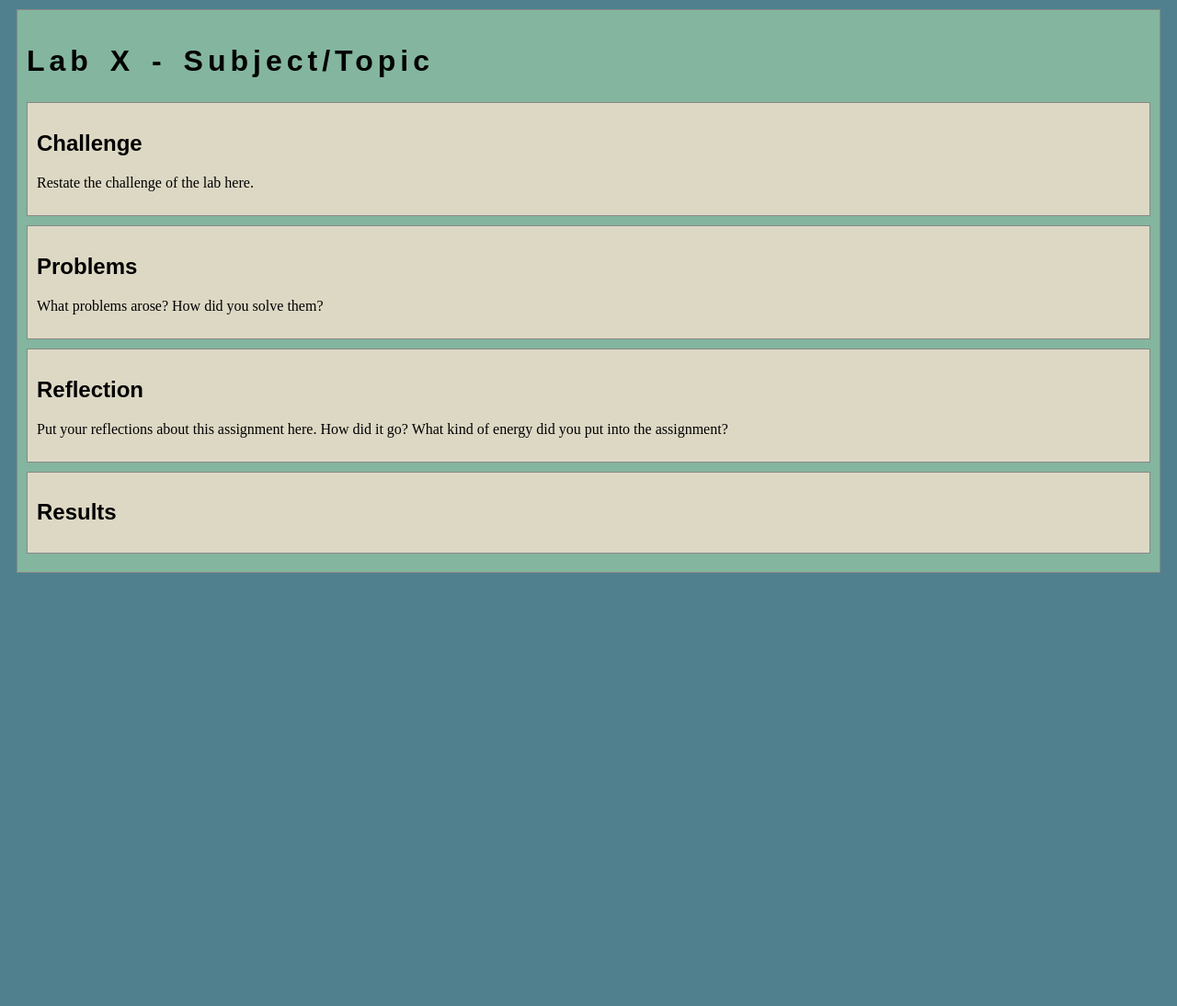
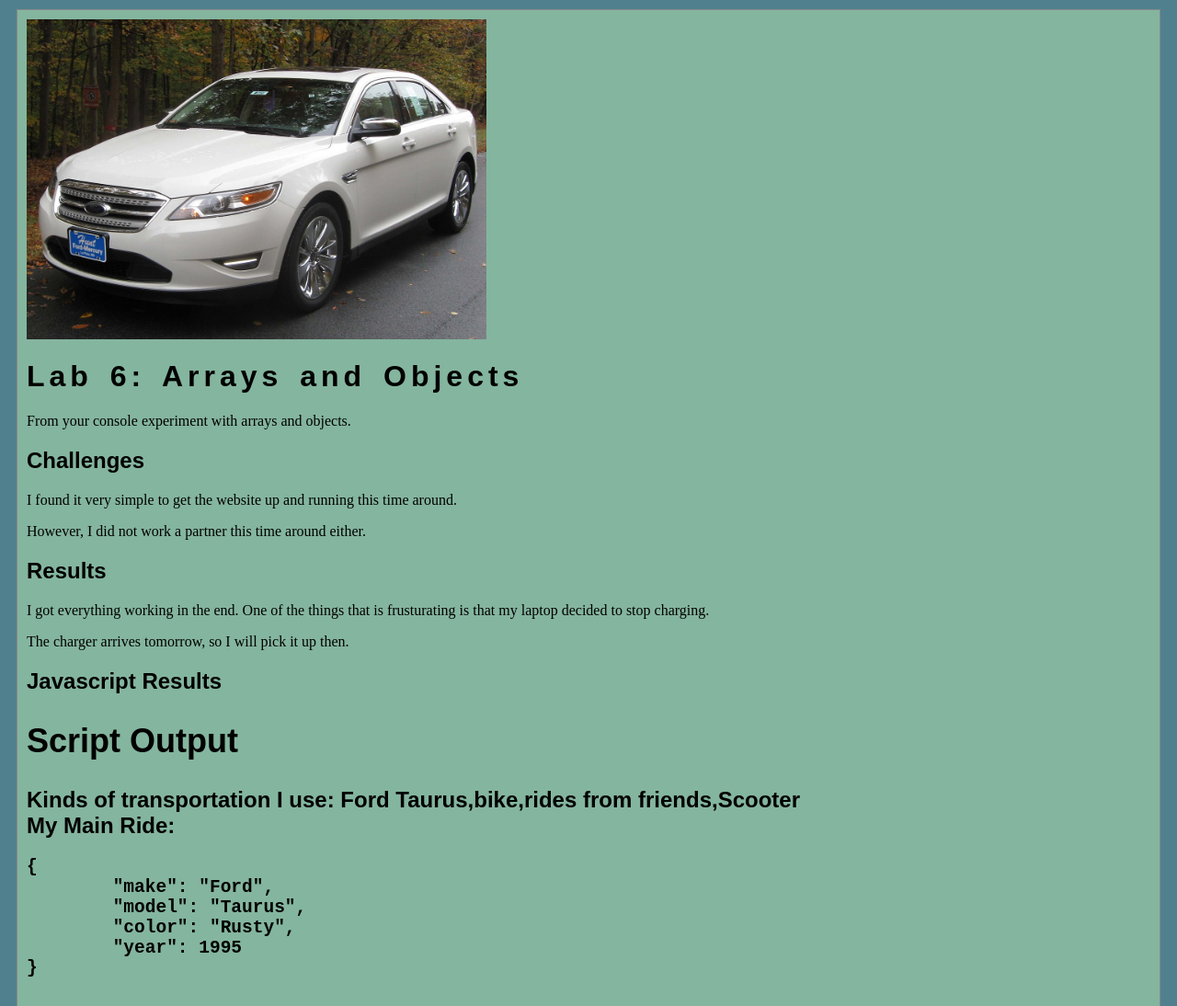
Before and after one commit to AlexanderLA17/art101, a plain HTML site: page lab6/index.html in a window 1280 px wide. Shown: the top 1094 px of the page at 92% size. Before the commit the page ends 800 px from the top, so only its background shows below. Drawn offline with nearby package versions, Linux system fonts and the light colour scheme.

Commit message:
Lab 6 Submission
Lab 6 Submission + Homepage Update

```diff
--- a/lab6/index.html
+++ b/lab6/index.html
@@ -1,52 +1,38 @@
-<!DOCTYPE html>
 <html>
-<head>
-	<!-- This title is used for tabs and bookmarks -->
-	<title>Lab X - Subject/Topic</title>
+	<head>
+		<title>Lab 6: Arrays and Objects</title>
 
-	<!-- Use UTF character set, a good idea with any webpage -->
-  	<meta charset="UTF-8" />
-	<!-- Set viewport so page remains consistently scaled w narrow devices -->
-  	<meta name="viewport" content="width=device-width, initial-scale=1.0" />
-
-	<!-- Include a sitewide CSS file for consistent styling across the site -->
+			<!-- Include a sitewide CSS file for consistent styling across the site -->
 	<link rel="stylesheet" type="text/css" href="../css/site.css">
 	<!-- Lab-specifc CSS file for any special styling of this particular page -->
 	<link rel="stylesheet" type="text/css" href="css/lab.css">
 
-	<!-- load jQuery library to make javascript easier (must be above our lab js)-->
-	<script src="https://code.jquery.com/jquery-3.6.4.min.js"></script>
-	<!-- Link to javascript file - DEFER waits until all elements are rendered -->
-	<script type="text/javascript" src="./js/lab.js" DEFER></script>
-</head>
-<body>
-	<!-- Style this page by changing the CSS in ../css/site.css or css/lab.css -->
-	<main id="content">
-		<section>
-			<h1>Lab X - Subject/Topic</h1>
-			<div class="minor-section">
-					<h2>Challenge</h2>
-					<p>Restate the challenge of the lab here.</p>
-			</div>
+	</head>
+	<body>
+		<div id="content">
+			<img src="img/taurus.jpg" alt="Task 3 Code" width="500"/>
+			<h1>Lab 6: Arrays and Objects</h1>
 
-			<div class="minor-section">
-					<h2>Problems</h2>
-					<p>What problems arose? How did you solve them? </p>
-			</div>
+			<p>From your console experiment with arrays and objects.</p>
 
-			<div class="minor-section">
-					<h2>Reflection</h2>
-					<p>Put your reflections about this assignment here. How did it go? What kind of energy did you put into the assignment? </p>
-			</div>
+			<h2>Challenges</h2>
 
-			<div class="minor-section">
-					<h2>Results</h2>
-					<div id="output"></div>
-			</div>
-		</section>
-		<nav id="links">
-			<!-- Put links to other pages (including the homepage) here. -->
-		</nav>
-	</main>
-</body>
+			<p>I found it very simple to get the website up and running this time around.</p>
+
+			<p>However, I did not work a partner this time around either.<p>
+
+			<h2>Results</h2>
+
+			<p>I got everything working in the end. One of the things that is frusturating is that my laptop decided to stop charging.</p>
+			<p>The charger arrives tomorrow, so I will pick it up then. </p>
+
+				<div>
+					<h2>Javascript Results<h2>
+
+						<div>
+							<h2>Script Output</h2>
+							<script src="js/lab.js"></script>
+						</div>
+		</div>
+	</body>
 </html>
--- a/lab6/js/lab.js
+++ b/lab6/js/lab.js
@@ -1,21 +1,23 @@
-// index.js - purpose and description here
-// Author: Your Name
-// Date:
+// Alexander
 
-// Constants
+// Define Variables
 
-// Functions
+myTransport = ["Ford Taurus", "bike", "rides from friends", "Scooter"];
 
-// this is an example function and this comment tells what it doees and what parameters are passed to it.
-function myFunction(param1, param2) {
-  // some code here
-  // return results;
+myMainRide = {
+  make: "Ford",
+  model : "Taurus",
+  color : "Rusty",
+  year  : 1995,
+
+  age : function() {
+    return 2022 - this.year;
+  }
 }
 
-function main() {
-  console.log("Main function started.");
-  // the code that makes everything happen
-}
+//Output
 
-// let's get this party started
-main();
+document.writeln("Kinds of transportation I use: ", myTransport, "</br>");
+
+document.writeln("My Main Ride: <pre>",
+  JSON.stringify(myMainRide, null, '\t'), "</pre>");
```
Also changed, not shown: lab6/img/taurus.jpg (added).
